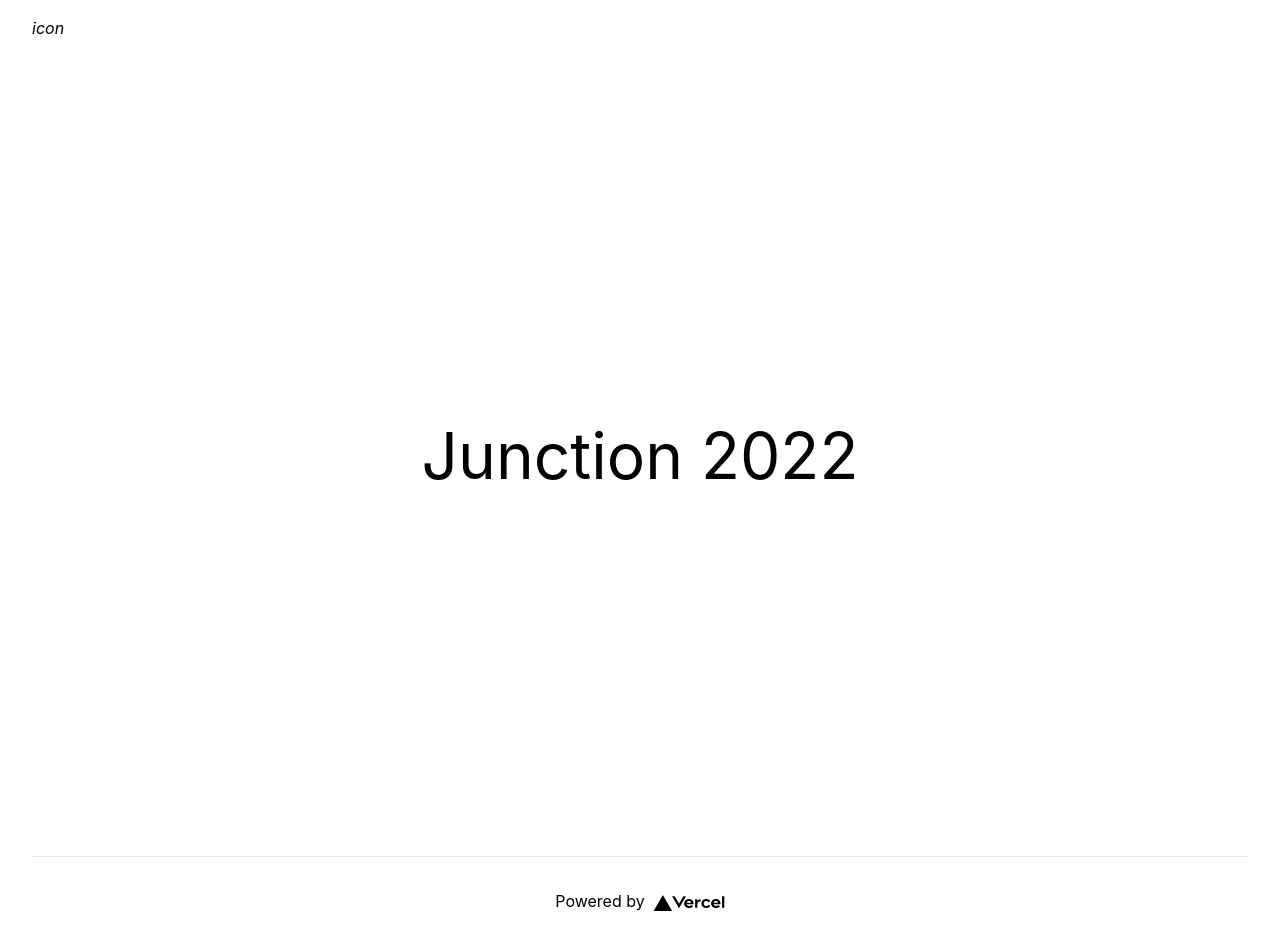
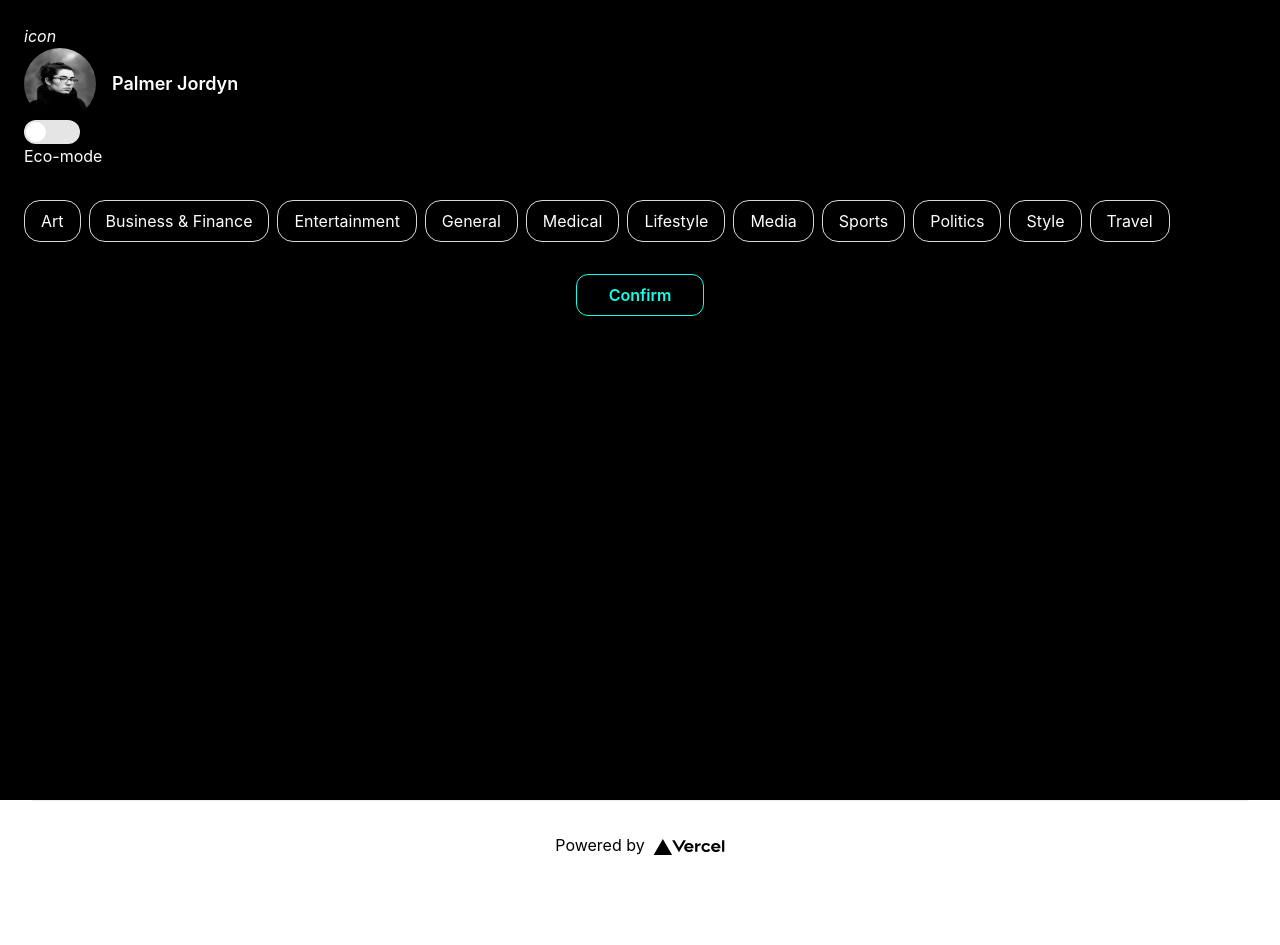
Before and after one commit to jimodayne/junction-2022, a Next.js app: page / in a window 1280 px wide. After the commit the page ends 889 px from the top, so only its background shows below. Built offline with nearby package versions, Linux system fonts and the light colour scheme.

Commit message:
feat: update

```diff
--- /dev/null
+++ b/src/components/Navbar/NavContent.tsx
@@ -0,0 +1,53 @@
+import Image from "next/image";
+import {useState} from "react";
+import UserAvatar from "src/assets/images/sarah-dayan.a620c98f.jpg";
+import {TOPICS} from "src/constants";
+import Switch from "../Switch";
+
+const NavContent = () => {
+    const [topicArr, setTopicArr] = useState<string[]>([]);
+
+    const handleClickTopic = (topic: string) => {
+        if (topicArr.includes(topic)) {
+            setTopicArr(topicArr.filter((item) => item !== topic));
+        } else {
+            setTopicArr([...topicArr, topic]);
+        }
+    };
+
+    const isSelected = (topic: string) => {
+        return topicArr.includes(topic);
+    };
+
+    return (
+        <div className="navbar__content">
+            <div className="user-info flex items-center">
+                <Image className="w-24 h-24 rounded-full mx-auto" src={UserAvatar} alt="user" width="72" height="72" />
+                <span className="ml-4 text-lg font-semibold">Palmer Jordyn</span>
+            </div>
+            <div className="eco-mode relative">
+                <Switch label="eco" noText />
+                <span>Eco-mode</span>
+            </div>
+            <div>
+                <ul className="label-list flex-wrap flex gap-2 mt-8">
+                    {TOPICS.map((topic, idx) => (
+                        <li
+                            onClick={() => handleClickTopic(topic)}
+                            key={topic}
+                            className={`label-item ${topic} ${isSelected(topic) ? "is-selected" : ""}`}
+                        >
+                            {topic}
+                        </li>
+                    ))}
+                </ul>
+
+                <div className="flex justify-center mt-8">
+                    <div className="button px-8 py-2 font-semibold rounded-xl">Confirm</div>
+                </div>
+            </div>
+        </div>
+    );
+};
+
+export default NavContent;
--- a/src/components/Navbar/index.tsx
+++ b/src/components/Navbar/index.tsx
@@ -1,13 +1,19 @@
 import {useState} from "react";
+import NavContent from "./NavContent";
 
 const Navbar = () => {
-    const [isToggle, setToggle] = useState(false);
+    const [isToggle, setToggle] = useState(true);
+
+    const handleToggle = () => {
+        setToggle((toggle) => !toggle);
+    };
 
     return (
-        <nav className={`navbar ${isToggle ? "is-toggle" : ""} py-4`}>
-            <div className="navbar-burger js-navbar-burger">
-                <i className="ic-menu icon"> icon </i>
+        <nav className={`navbar ${isToggle ? "is-toggle" : ""} p-6`}>
+            <div className="navbar-burger js-navbar-burger " onClick={handleToggle}>
+                <i className="ic-menu icon "> icon </i>
             </div>
+            {isToggle ? <NavContent /> : null}
         </nav>
     );
 };
--- /dev/null
+++ b/src/components/Switch/index.tsx
@@ -0,0 +1,27 @@
+interface SwitchProps {
+    className?: string;
+    noText?: boolean;
+    label: string;
+    large?: boolean;
+    theme?: string;
+}
+const Switch = (props: SwitchProps) => {
+    const {className, label, noText} = props;
+    let switchClass = className;
+
+    props.large == true ? (switchClass += " switch--large") : null;
+    props.noText == true ? (switchClass += " switch--no-text") : null;
+    props.theme == "success" ? (switchClass += " switch--success") : null;
+
+    return (
+        <div aria-label={label} className={switchClass}>
+            <label className="switch__label" htmlFor={label}>
+                <input role="switch" type="checkbox" className="switch__input" id={label} />
+                <span className="switch__text" data-on="ON" data-off="OFF"></span>
+                <span className="switch__handle"></span>
+            </label>
+        </div>
+    );
+};
+
+export default Switch;
--- a/src/constants/index.ts
+++ b/src/constants/index.ts
@@ -1,8 +1,22 @@
-export const DOMAIN_API_URL = 'http://localhost:3000/api'
+export const DOMAIN_API_URL = "http://localhost:3000/api";
+
+export const TOPICS = [
+    "Art",
+    "Business & Finance",
+    "Entertainment",
+    "General",
+    "Medical",
+    "Lifestyle",
+    "Media",
+    "Sports",
+    "Politics",
+    "Style",
+    "Travel",
+];
 
 export interface ResponseData<T> {
-    data: T
-    message: string
-    total?: number
-    code: number
+    data: T;
+    message: string;
+    total?: number;
+    code: number;
 }
--- a/src/pages/_app.tsx
+++ b/src/pages/_app.tsx
@@ -1,8 +1,19 @@
 import "../styles/globals.css";
+import "../styles/main.scss";
 import type {AppProps} from "next/app";
+import Navbar from "src/components/Navbar";
+import {store} from "../store";
+import {Provider} from "react-redux";
 
 function MyApp({Component, pageProps}: AppProps) {
-    return <Component {...pageProps} />;
+    return (
+        <>
+            <Provider store={store}>
+                <Navbar />
+                <Component {...pageProps} />
+            </Provider>
+        </>
+    );
 }
 
 export default MyApp;
--- a/src/pages/index.tsx
+++ b/src/pages/index.tsx
@@ -21,8 +21,6 @@ const Home = (props: HomeProps) => {
                 <meta name="description" content="Generated by create next app" />
                 <link rel="icon" href="/favicon.ico" />
             </Head>
-
-            <Navbar />
 
             <main className={styles.main}>
                 <h1 className={styles.title}>Junction 2022</h1>
--- /dev/null
+++ b/src/store/app.ts
@@ -0,0 +1,30 @@
+import {createSlice} from "@reduxjs/toolkit";
+import type {PayloadAction} from "@reduxjs/toolkit";
+
+export interface AppState {
+    isEco: boolean;
+    collections: string[];
+}
+
+const initialState: AppState = {
+    isEco: false,
+    collections: [],
+};
+
+export const appSlice = createSlice({
+    name: "app",
+    initialState,
+    reducers: {
+        setEco: (state, action: PayloadAction<boolean>) => {
+            state.isEco = action.payload;
+        },
+        setCollections: (state, action: PayloadAction<string[]>) => {
+            state.collections = action.payload;
+        },
+    },
+});
+
+// Action creators are generated for each case reducer function
+export const {setEco, setCollections} = appSlice.actions;
+
+export default appSlice.reducer;
--- /dev/null
+++ b/src/store/index.ts
@@ -0,0 +1,13 @@
+import {combineReducers, configureStore} from "@reduxjs/toolkit";
+import appReducer from "./app";
+
+export const store = configureStore({
+    reducer: {
+        app: appReducer,
+    },
+});
+
+// Infer the `RootState` and `AppDispatch` types from the store itself
+export type RootState = ReturnType<typeof store.getState>;
+// Inferred type: {posts: PostsState, comments: CommentsState, users: UsersState}
+export type AppDispatch = typeof store.dispatch;
--- /dev/null
+++ b/src/styles/main.scss
@@ -0,0 +1,182 @@
+$primary: #15feeb;
+
+.navbar {
+    &.is-toggle {
+        background: black;
+        position: absolute;
+        height: 100%;
+        width: 100%;
+        color: #fff;
+    }
+}
+
+.switch {
+    background-color: transparent;
+    box-sizing: border-box;
+    display: flex;
+    flex: 0 0 auto;
+    height: 24px;
+    margin: 0 0 10px;
+    overflow: hidden;
+    padding: 0;
+    position: relative;
+    width: 56px;
+
+    &__label {
+        cursor: pointer;
+        margin: 0;
+        padding: 0;
+        width: 100%;
+    }
+
+    &__input {
+        opacity: 0;
+
+        &:checked {
+            ~ .switch__text {
+                background: $primary;
+
+                &:before {
+                    opacity: 0;
+                    transform: translateX(200%);
+                }
+
+                &:after {
+                    opacity: 1;
+                    transform: translateX(0);
+                }
+            }
+
+            ~ .switch__handle {
+                transform: translateX(32px);
+            }
+        }
+    }
+
+    &__text {
+        background-color: #e5e5e5;
+        border-radius: 50px;
+        box-sizing: border-box;
+        display: block;
+        flex: 0 0 auto;
+        height: 24px;
+        margin: 0;
+        position: absolute;
+        top: 0;
+        width: 56px;
+
+        &:before,
+        &:after {
+            color: SlateGrey;
+            font-size: 12px;
+            font-weight: 700;
+            line-height: 25px;
+            position: absolute;
+            transition: all 0.2s ease-in-out;
+            transition-property: transform;
+        }
+
+        &:before {
+            content: attr(data-off);
+            right: 8px;
+            transform: translateX(0);
+        }
+
+        &:after {
+            color: white;
+            content: attr(data-on);
+            left: 9px;
+            opacity: 0;
+            transform: translateX(-200%);
+        }
+    }
+
+    &__handle {
+        background-color: white;
+        border-radius: 18px;
+        display: block;
+        height: 20px;
+        margin: 2px;
+        padding: 0;
+        position: absolute;
+        top: 0;
+        transition: all 0.2s ease-in-out;
+        transition-property: transform;
+        width: 20px;
+    }
+
+    &--large {
+        height: 30px;
+        width: 70px;
+
+        .switch__input {
+            &:checked {
+                ~ .switch__handle {
+                    transform: translateX(40px);
+                }
+            }
+        }
+
+        .switch__text {
+            height: 30px;
+            width: 70px;
+
+            &:before,
+            &:after {
+                font-size: 14px;
+                line-height: 30px;
+                position: absolute;
+            }
+
+            &:before {
+                right: 10px;
+            }
+
+            &:after {
+                left: 12px;
+            }
+        }
+
+        .switch__handle {
+            height: 26px;
+            width: 26px;
+        }
+    }
+
+    &--no-text {
+        .switch__text {
+            &:before,
+            &:after {
+                display: none;
+            }
+        }
+    }
+
+    &--success {
+        .switch__input {
+            &:checked {
+                ~ .switch__text {
+                    background: $primary;
+                }
+            }
+        }
+    }
+}
+
+.label-item {
+    display: inline-block;
+    padding: 8px 16px;
+    border: 1px solid #d9d9d9;
+    border-radius: 16px;
+
+    &.is-selected {
+        background: $primary;
+        color: #000;
+        border: 1px solid $primary;
+    }
+}
+
+.button {
+    border: 1px solid $primary;
+    color: $primary;
+}
```
Also changed, not shown: package.json (+5 -2 lines), src/assets/images/sarah-dayan.a620c98f.jpg (added), 1 other file (tests, documents, lock files or other folders).
